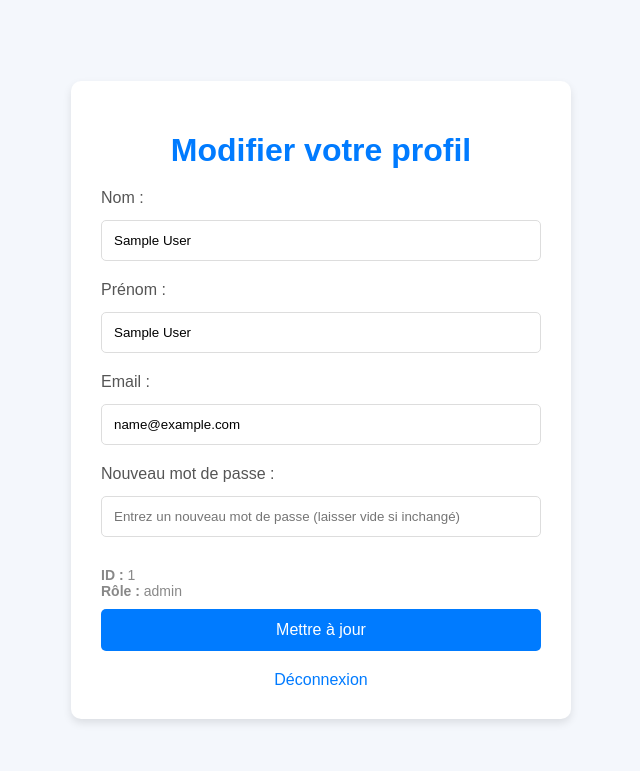
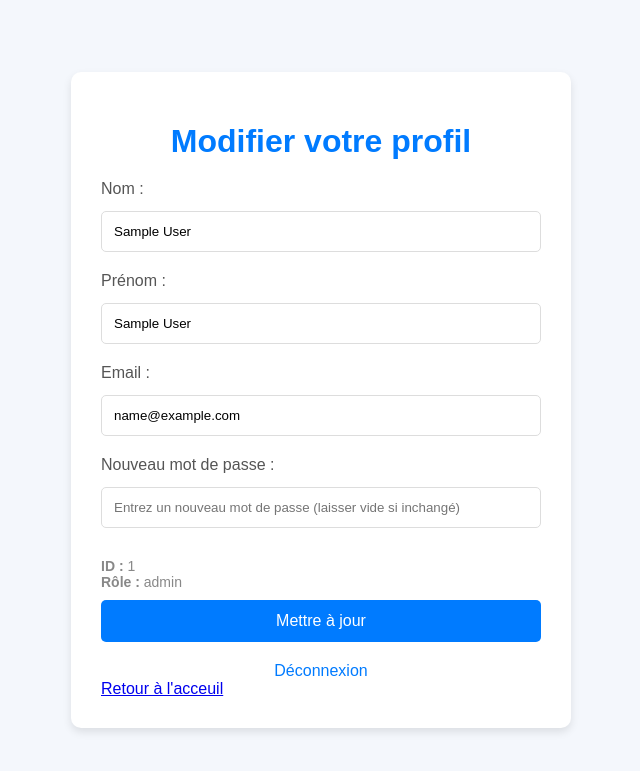
Before and after one commit to Zohri-Elias/WebCinema, a PHP site: page /vue/Profile.php in a window 1280 px wide. Shown: the top 771 px of the page, without its empty margins (319-959 px from the left). Run offline with PHP 8.4, Linux system fonts and the light colour scheme; the visitor is signed in with stand-in values (Sample User, id 1).

Commit message:
add : ajout du button de redirection dans profil

```diff
--- a/vue/Profile.php
+++ b/vue/Profile.php
@@ -113,6 +113,7 @@ if (!isset($_SESSION['user_id'])) {
     <div class="form-footer">
         <a href="../src/traitement/Logout.php">Déconnexion</a>
     </div>
+    <a href="../Index.php">Retour à l'acceuil</a>
 </div>
 
 </body>
```
